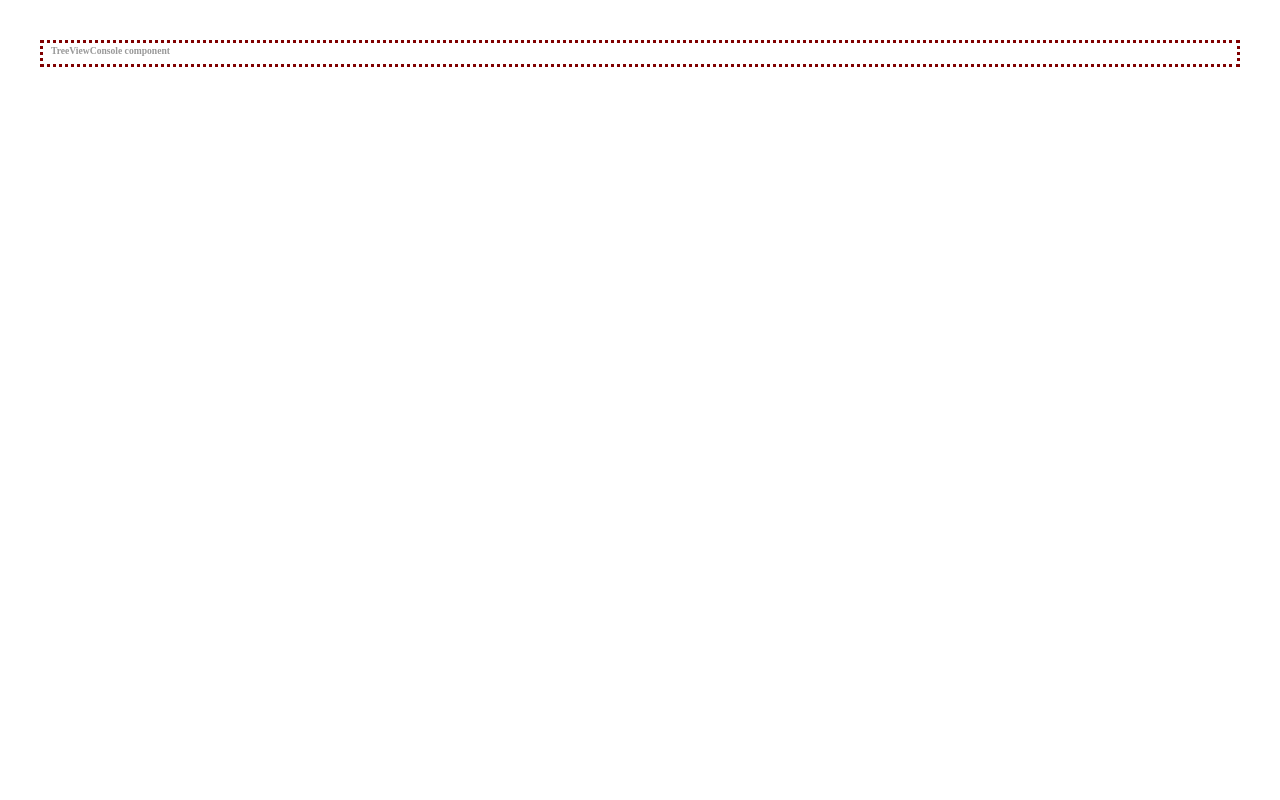
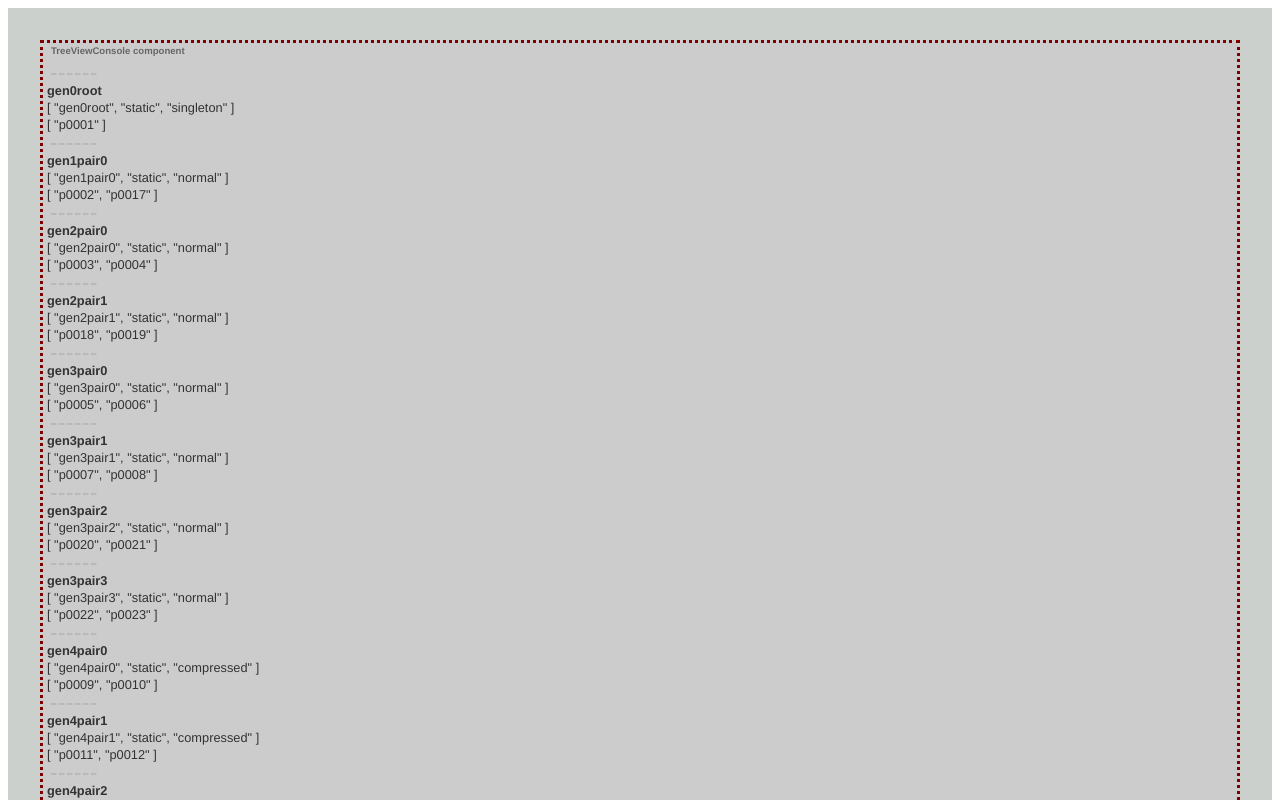
Before and after one commit to jrschmidt/familia, a Vue app: page / in a window 1280 px wide. Shown: the top 800 px of the page. Built offline with nearby package versions, Linux system fonts and the light colour scheme.

Commit message:
display viewModel.peoplePair properties in the TreeViewConsole compnent

```diff
--- a/src/App.vue
+++ b/src/App.vue
@@ -10,9 +10,11 @@ import TreeViewConsole from './components/TreeViewConsole.vue'
 
 #app {
   max-width: 1280px;
+  background-color: #ccd0cc;
   margin: 0 auto;
   padding: 2rem;
 
+  font-family: Helvetica, sans-serif;
   font-weight: normal;
 }
 
--- a/src/components/TreeViewConsole.vue
+++ b/src/components/TreeViewConsole.vue
@@ -1,32 +1,52 @@
 <template>
   <div class="tree-view-console">
     <h6>TreeViewConsole component</h6>
+    <div v-for="pair in viewModel.peoplePairs">
+      <h6>_   _   _   _   _   _</h6>
+      <h4>{{ pair.label }}</h4>
+      <p>{{ pair.classes }}</p>
+      <p>{{ pair.people }}</p>
+    </div>
   </div>
 </template>
-// <TreeViewWindow/>
 
 <script setup>
+// import TreeViewWindow from './TreeViewWindow.vue'
 import { useViewModelStore } from '../stores/viewModelStore'
 import { pairInitConstants, viewModelConfig as configData } from '../view-model-constants'
+
+// For now, directly import the sample family tree data from a file.
 import { familyTreeData } from '../data/family-tree-data.js'
 
 const viewModel = useViewModelStore()
 viewModel.initialize(configData, pairInitConstants)
+viewModel.populate(familyTreeData)
 
-
-// import TreeViewWindow from './TreeViewWindow.vue'
 </script>
 
 <style lang="css">
 .tree-view-console {
   border-color: maroon;
   border-style: dotted;
+  background-color: #cccccc;
+  color: #333333;
+}
+
+.tree-view-console p {
+  margin: 2px 0px 0px 4px;
+  font-size: 0.8rem;
+}
+
+.tree-view-console h4 {
+  margin: 2px 0px 0px 4px;
+  text-align: left;
+  font-size: 0.8rem;
 }
 
 .tree-view-console h6 {
   margin: 2px 0px 8px 8px;
   text-align: left;
   font-size: 0.6rem;
-  color: #999999;
+  color: #666666;
 }
 </style>
```
